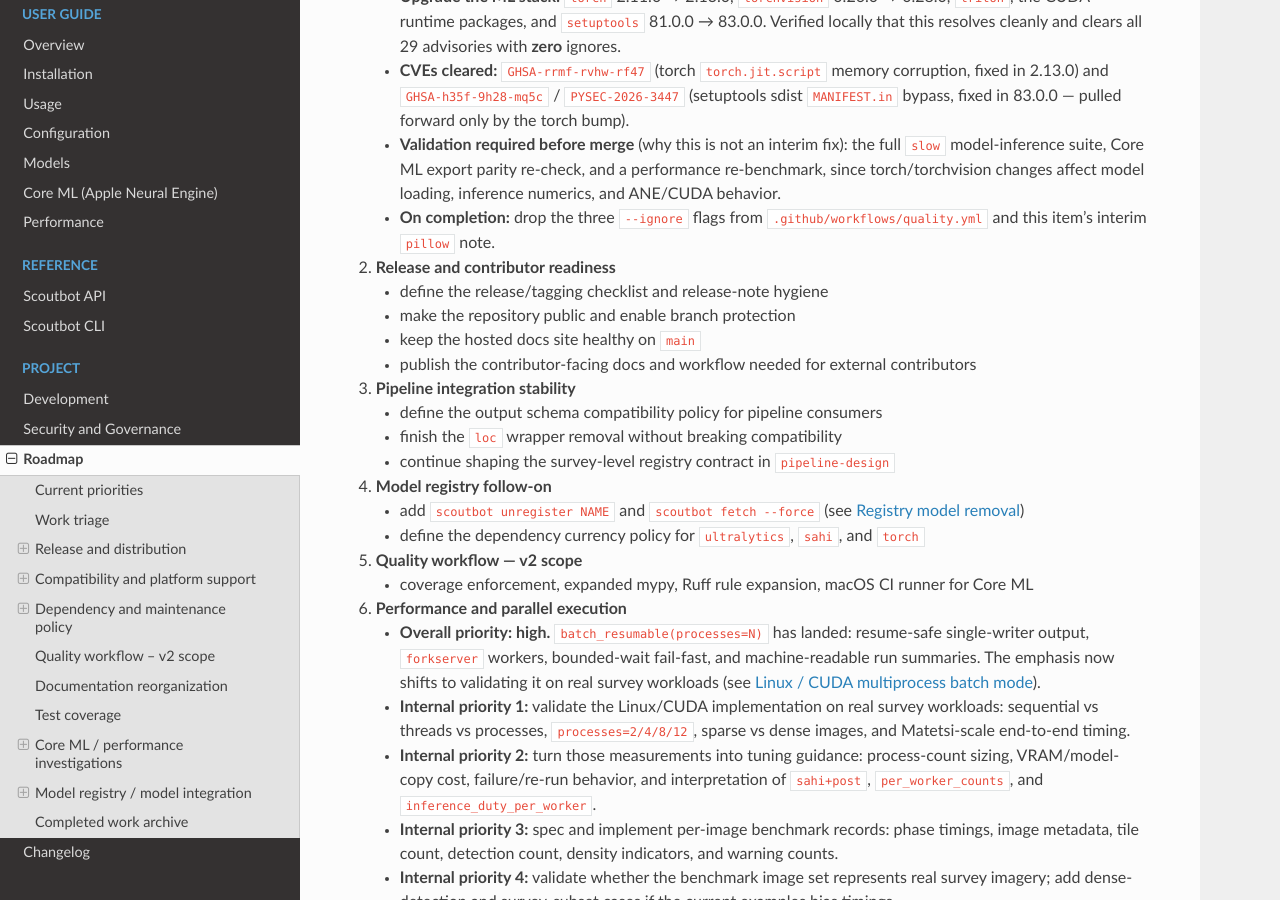
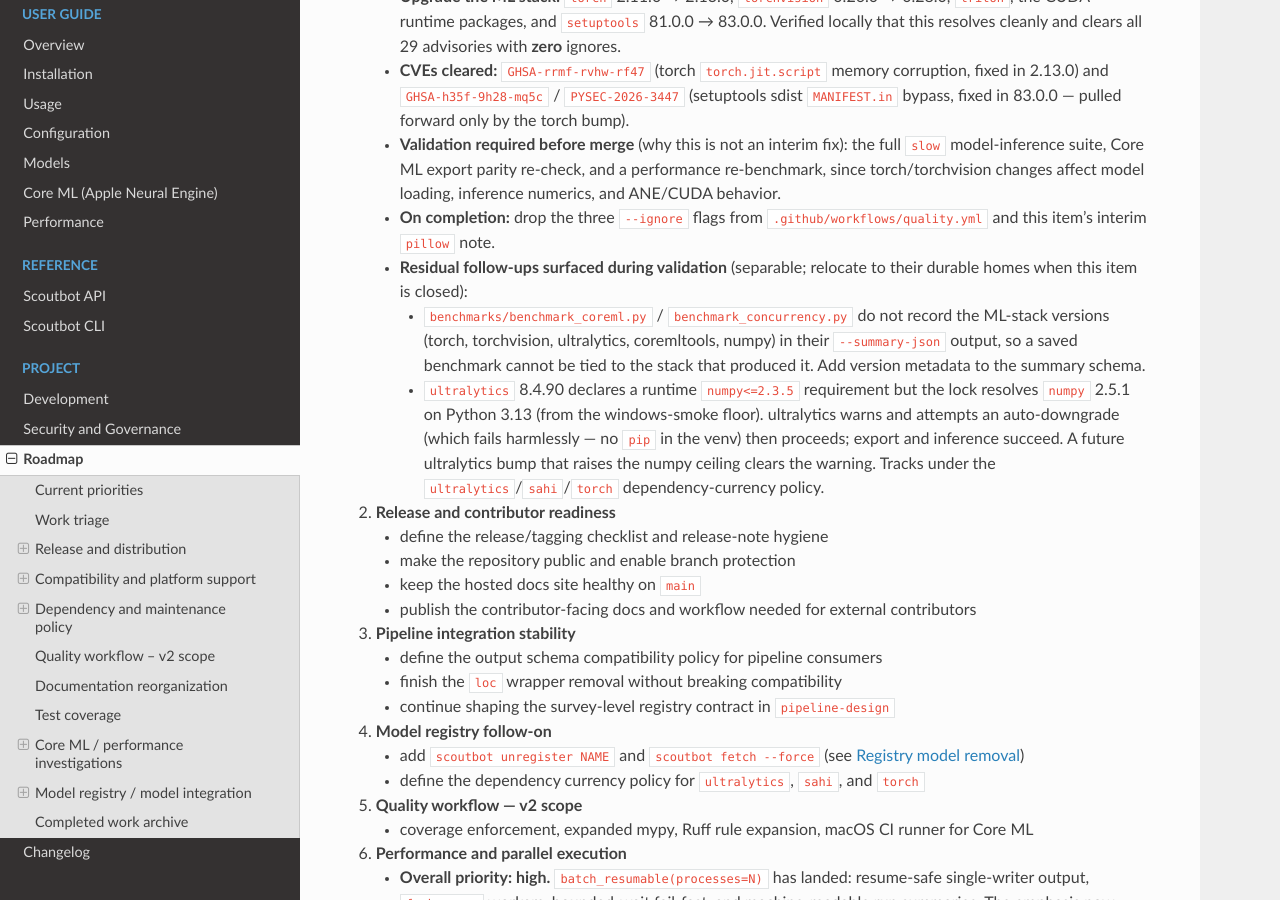
Before and after one commit to SurveyTools/scoutbot-two, a Sphinx documentation site: the page built from docs/roadmap.rst, in a window 1280 px wide and 900 px high, scrolled down 377 px. Built offline with Sphinx 7.4.7 and the Read the Docs theme 3.1.0, drawn with Linux system fonts in a browser that asks for light colours; formulas are drawn with MathJax 3.

Commit message:
Guard Core ML export quantize value; docs: record torch-2.13 follow-ups.

```diff
--- a/docs/roadmap.rst
+++ b/docs/roadmap.rst
@@ -27,6 +27,21 @@ Current priorities
      loading, inference numerics, and ANE/CUDA behavior.
    * **On completion:** drop the three ``--ignore`` flags from
      ``.github/workflows/quality.yml`` and this item's interim ``pillow`` note.
+   * **Residual follow-ups surfaced during validation** (separable; relocate to
+     their durable homes when this item is closed):
+
+     * ``benchmarks/benchmark_coreml.py`` / ``benchmark_concurrency.py`` do not
+       record the ML-stack versions (torch, torchvision, ultralytics, coremltools,
+       numpy) in their ``--summary-json`` output, so a saved benchmark cannot be
+       tied to the stack that produced it. Add version metadata to the summary
+       schema.
+     * ``ultralytics`` 8.4.90 declares a runtime ``numpy<=2.3.5`` requirement but
+       the lock resolves ``numpy`` 2.5.1 on Python 3.13 (from the windows-smoke
+       floor). ultralytics warns and attempts an auto-downgrade (which fails
+       harmlessly — no ``pip`` in the venv) then proceeds; export and inference
+       succeed. A future ultralytics bump that raises the numpy ceiling clears
+       the warning. Tracks under the ``ultralytics``/``sahi``/``torch``
+       dependency-currency policy.
 
 2. **Release and contributor readiness**
 
```
Also changed, not shown: 1 other file.
